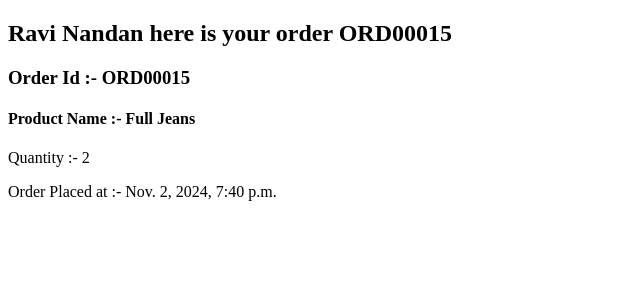
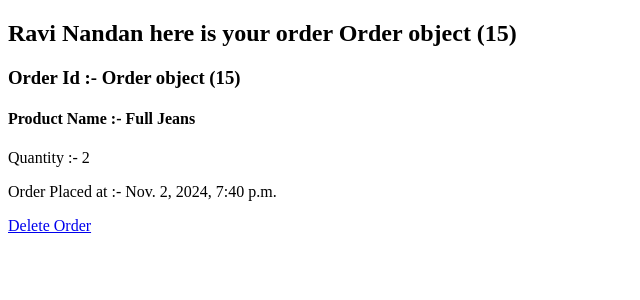
Before and after one commit to NandanRavi/Ecommerce, a Django app: page /orders/15/ in a window 1280 px wide. Shown: the part 206-506 px from the top of the page, without its empty margins (0-640 px from the left). Run offline with Django 5.2, Linux system fonts and the light colour scheme; a user stored in the database is signed in; data comes from the database, SQL or seed files in the repository; both versions use the stored data as it was after the commit.

Commit message:
delete order

```diff
--- a/base/models.py
+++ b/base/models.py
@@ -97,8 +97,6 @@ class Order(models.Model):
         else:
             super().save(*args, **kwargs)
 
-    def __str__(self):
-        return self.order_id
 
 
 class OrderItems(models.Model):
--- a/base/templates/base/order/order.html
+++ b/base/templates/base/order/order.html
@@ -22,8 +22,9 @@
         <p>Order Placed at :- {{orderitem.created_at}}</p>
     </div>
 </div>
+<div>
+    <a href="{% url 'delete-order' order.id %}?next={{ request.path }}">Delete Order</a>
+</div>
 
 {% endif %}
-
-
 {% endblock content %}
--- a/base/urls.py
+++ b/base/urls.py
@@ -26,5 +26,6 @@ urlpatterns = [
 
     path("orders/", views.orderView, name="orders"),
     path("orders/<int:pk>/", views.singleOrderView, name="order"),
-    path("create-order/<int:pk>/", views.createOrderView, name="create-order")
+    path("create-order/<int:pk>/", views.createOrderView, name="create-order"),
+    path("delete-order/<int:pk>/", views.deleteOrderView, name="delete-order"),
 ]
--- a/base/views.py
+++ b/base/views.py
@@ -3,6 +3,7 @@ from django.contrib.auth import login, authenticate, logout
 from django.contrib.auth.decorators import login_required
 from django.contrib import messages
 from django.contrib.auth.decorators import user_passes_test
+from django.utils import timezone
 from .forms import CustomUserForm, CustomerForm, CategoryForm, SubcategoryForm, ProductForm, OrderItemsForm
 from .models import Customer, Product, Category, Order, OrderItems, SubCategory, PaymentDetails, CustomUser
 # Create your views here.
@@ -222,7 +223,7 @@ def editProduct(request, pk):
 def orderView(request):
     page = "totalOrders"
     user = request.user
-    orders = Order.objects.all()
+    orders = Order.objects.filter(deleted_at=None)
     context ={"user":user,"orders":orders, "page":page}
     return render(request, "base/order/order.html", context)
 
@@ -230,6 +231,9 @@ def orderView(request):
 def singleOrderView(request, pk):
     user = request.user
     order = Order.objects.get(id=pk)
+    if order.deleted_at:
+        messages.info(request, "Order is not Available")
+        return redirect("orders")
     orderitem = OrderItems.objects.get(order=order)
     context = {"order":order, "user":user,"orderitem":orderitem}
     return render(request, "base/order/order.html", context)
@@ -264,5 +268,21 @@ def createOrderView(request, pk):
 
 @login_required(login_url="login")
 def deleteOrderView(request, pk):
-    context = {}
-    return render(request, "base/order/delete_order.html", context)
+    order = Order.objects.get(id=pk)
+    id = order.order_id
+    if request.method == "POST":
+        try:
+            order.deleted_at = timezone.now()
+            order.save()
+            messages.success(request, "Order Deleted Successfully!!!!")
+            return redirect("orders")
+        except Order.DoesNotExist:
+            messages.error(request, "Order DoesNotExist....")
+            return redirect("orders")
+    order = Order.objects.filter(id=pk).first()
+    if not order:
+        messages.error(request, "Order does not exist.")
+        return redirect("orders")
+    context = {"object":id}
+    return render(request, "delete.html", context)
+# Order Related Function ends
```
Also changed, not shown: base/admin.py (+5 -2 lines), templates/delete.html (added, +13 -0 lines), db.sqlite3.
